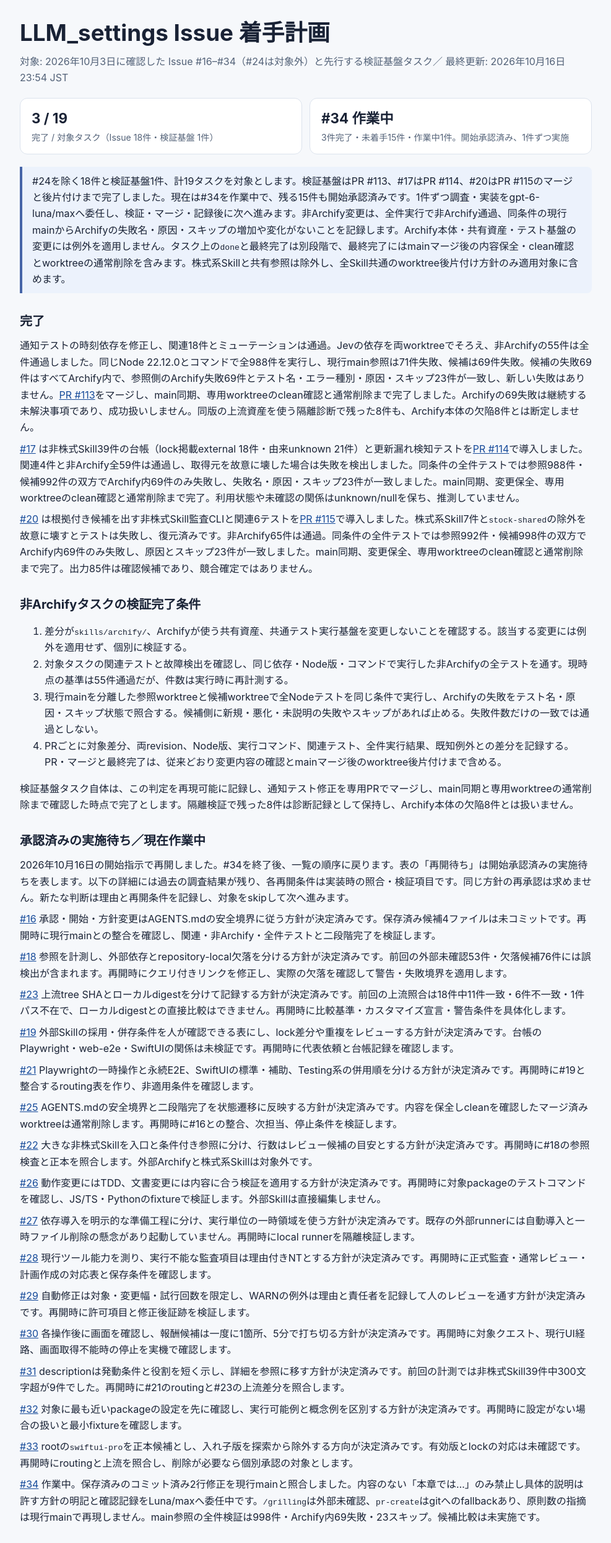
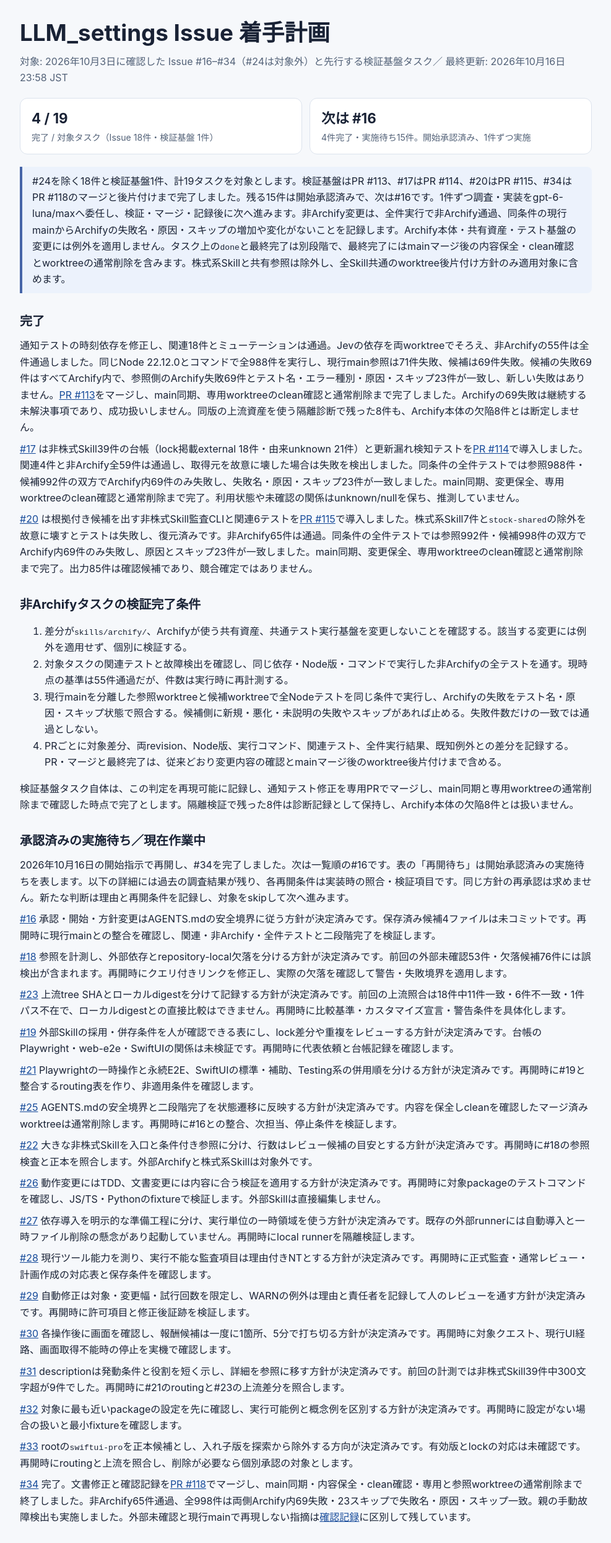
Before and after one commit to ksuke0322/LLM_settings, a plain HTML site: page docs/issue-work-plan/progress-2026-10-03.html in a window 1280 px wide. Shown: the top 2489 px of the page at 62% size, without its empty margins (146-1133 px from the left). Drawn offline with Linux system fonts and the light colour scheme.

Commit message:
docs: record issue 34 completion and cleanup

```diff
--- a/docs/issue-work-plan/progress-2026-10-03.html
+++ b/docs/issue-work-plan/progress-2026-10-03.html
@@ -35,12 +35,12 @@
 <body>
   <header>
     <h1>LLM_settings Issue 着手計画</h1>
-    <p class="muted">対象: 2026年10月3日に確認した Issue #16–#34（#24は対象外）と先行する検証基盤タスク／ 最終更新: 2026年10月16日 23:54 JST</p>
+    <p class="muted">対象: 2026年10月3日に確認した Issue #16–#34（#24は対象外）と先行する検証基盤タスク／ 最終更新: 2026年10月16日 23:58 JST</p>
     <div class="summary" aria-label="進捗の要約">
-      <div><strong>3 / 19</strong><span>完了 / 対象タスク（Issue 18件・検証基盤 1件）</span></div>
-      <div><strong>#34 作業中</strong><span>3件完了・未着手15件・作業中1件。開始承認済み、1件ずつ実施</span></div>
+      <div><strong>4 / 19</strong><span>完了 / 対象タスク（Issue 18件・検証基盤 1件）</span></div>
+      <div><strong>次は #16</strong><span>4件完了・実施待ち15件。開始承認済み、1件ずつ実施</span></div>
     </div>
-    <p class="note">#24を除く18件と検証基盤1件、計19タスクを対象とします。検証基盤はPR #113、#17はPR #114、#20はPR #115のマージと後片付けまで完了しました。現在は#34を作業中で、残る15件も開始承認済みです。1件ずつ調査・実装をgpt-6-luna/maxへ委任し、検証・マージ・記録後に次へ進みます。非Archify変更は、全件実行で非Archify通過、同条件の現行mainからArchifyの失敗名・原因・スキップの増加や変化がないことを記録します。Archify本体・共有資産・テスト基盤の変更には例外を適用しません。タスク上の<code>done</code>と最終完了は別段階で、最終完了にはmainマージ後の内容保全・clean確認とworktreeの通常削除を含みます。株式系Skillと共有参照は除外し、全Skill共通のworktree後片付け方針のみ適用対象に含めます。</p>
+    <p class="note">#24を除く18件と検証基盤1件、計19タスクを対象とします。検証基盤はPR #113、#17はPR #114、#20はPR #115、#34はPR #118のマージと後片付けまで完了しました。残る15件は開始承認済みで、次は#16です。1件ずつ調査・実装をgpt-6-luna/maxへ委任し、検証・マージ・記録後に次へ進みます。非Archify変更は、全件実行で非Archify通過、同条件の現行mainからArchifyの失敗名・原因・スキップの増加や変化がないことを記録します。Archify本体・共有資産・テスト基盤の変更には例外を適用しません。タスク上の<code>done</code>と最終完了は別段階で、最終完了にはmainマージ後の内容保全・clean確認とworktreeの通常削除を含みます。株式系Skillと共有参照は除外し、全Skill共通のworktree後片付け方針のみ適用対象に含めます。</p>
   </header>
   <main>
     <section aria-labelledby="decided">
@@ -61,7 +61,7 @@
     </section>
     <section aria-labelledby="blocked">
       <h2 id="blocked">承認済みの実施待ち／現在作業中</h2>
-      <p>2026年10月16日の開始指示で再開しました。#34を終了後、一覧の順序に戻ります。表の「再開待ち」は開始承認済みの実施待ちを表します。以下の詳細には過去の調査結果が残り、各再開条件は実装時の照合・検証項目です。同じ方針の再承認は求めません。新たな判断は理由と再開条件を記録し、対象をskipして次へ進みます。</p>
+      <p>2026年10月16日の開始指示で再開し、#34を完了しました。次は一覧順の#16です。表の「再開待ち」は開始承認済みの実施待ちを表します。以下の詳細には過去の調査結果が残り、各再開条件は実装時の照合・検証項目です。同じ方針の再承認は求めません。新たな判断は理由と再開条件を記録し、対象をskipして次へ進みます。</p>
       <p><a href="https://github.com/ksuke0322/LLM_settings/issues/16">#16</a> 承認・開始・方針変更はAGENTS.mdの安全境界に従う方針が決定済みです。保存済み候補4ファイルは未コミットです。再開時に現行mainとの整合を確認し、関連・非Archify・全件テストと二段階完了を検証します。</p>
       <p><a href="https://github.com/ksuke0322/LLM_settings/issues/18">#18</a> 参照を計測し、外部依存とrepository-local欠落を分ける方針が決定済みです。前回の外部未確認53件・欠落候補76件には誤検出が含まれます。再開時にクエリ付きリンクを修正し、実際の欠落を確認して警告・失敗境界を適用します。</p>
       <p><a href="https://github.com/ksuke0322/LLM_settings/issues/23">#23</a> 上流tree SHAとローカルdigestを分けて記録する方針が決定済みです。前回の上流照合は18件中11件一致・6件不一致・1件パス不在で、ローカルdigestとの直接比較はできません。再開時に比較基準・カスタマイズ宣言・警告条件を具体化します。</p>
@@ -77,7 +77,7 @@
       <p><a href="https://github.com/ksuke0322/LLM_settings/issues/31">#31</a> descriptionは発動条件と役割を短く示し、詳細を参照に移す方針が決定済みです。前回の計測では非株式Skill39件中300文字超が9件でした。再開時に#21のroutingと#23の上流差分を照合します。</p>
       <p><a href="https://github.com/ksuke0322/LLM_settings/issues/32">#32</a> 対象に最も近いpackageの設定を先に確認し、実行可能例と概念例を区別する方針が決定済みです。再開時に設定がない場合の扱いと最小fixtureを確認します。</p>
       <p><a href="https://github.com/ksuke0322/LLM_settings/issues/33">#33</a> rootの<code>swiftui-pro</code>を正本候補とし、入れ子版を探索から除外する方向が決定済みです。有効版とlockの対応は未確認です。再開時にroutingと上流を照合し、削除が必要なら個別承認の対象とします。</p>
-      <p><a href="https://github.com/ksuke0322/LLM_settings/issues/34">#34</a> 作業中。保存済みのコミット済み2行修正を現行mainと照合しました。内容のない「本章では…」のみ禁止し具体的説明は許す方針の明記と確認記録をLuna/maxへ委任中です。<code>/grilling</code>は外部未確認、<code>pr-create</code>はgitへのfallbackあり、原則数の指摘は現行mainで再現しません。main参照の全件検証は998件・Archify内69失敗・23スキップ。候補比較は未実施です。</p>
+      <p><a href="https://github.com/ksuke0322/LLM_settings/issues/34">#34</a> 完了。文書修正と確認記録を<a href="https://github.com/ksuke0322/LLM_settings/pull/118">PR #118</a>でマージし、main同期・内容保全・clean確認・専用と参照worktreeの通常削除まで終了しました。非Archify65件通過、全998件は両側Archify内69失敗・23スキップで失敗名・原因・スキップ一致。親の手動故障検出も実施しました。外部未確認と現行mainで再現しない指摘は<a href="issue-34-review.md">確認記録</a>に区別して残しています。</p>
     </section>
     <section aria-labelledby="excluded">
       <h2 id="excluded">対象外</h2>
@@ -126,7 +126,7 @@
         <tr data-issue="31" data-status="再開待ち"><td><a href="https://github.com/ksuke0322/LLM_settings/issues/31">#31</a></td><td><span class="status">再開待ち</span></td><td>方針決定済み。description 300文字はレビュー目安</td></tr>
         <tr data-issue="32" data-status="再開待ち"><td><a href="https://github.com/ksuke0322/LLM_settings/issues/32">#32</a></td><td><span class="status">再開待ち</span></td><td>方針決定済み。近いpackage/runnerの実行方式を優先</td></tr>
         <tr data-issue="33" data-status="再開待ち"><td><a href="https://github.com/ksuke0322/LLM_settings/issues/33">#33</a></td><td><span class="status">再開待ち</span></td><td>方針決定済み。root v1.1を標準候補にし入れ子は削除保留</td></tr>
-        <tr data-issue="34" data-status="作業中"><td><a href="https://github.com/ksuke0322/LLM_settings/issues/34">#34</a></td><td><span class="status">作業中</span></td><td>保存済み候補を照合済み。文書矛盾の最小修正と確認記録を委任中</td></tr>
+        <tr data-issue="34" data-status="完了"><td><a href="https://github.com/ksuke0322/LLM_settings/issues/34">#34</a></td><td><span class="status">完了</span></td><td>文書矛盾を解消。PR #118マージ・main同期・通常後片付け済み</td></tr>
       </tbody></table></div>
     </section>
   </main>
```
Also changed, not shown: docs/issue-work-plan/todo.md (+7 -6 lines).
